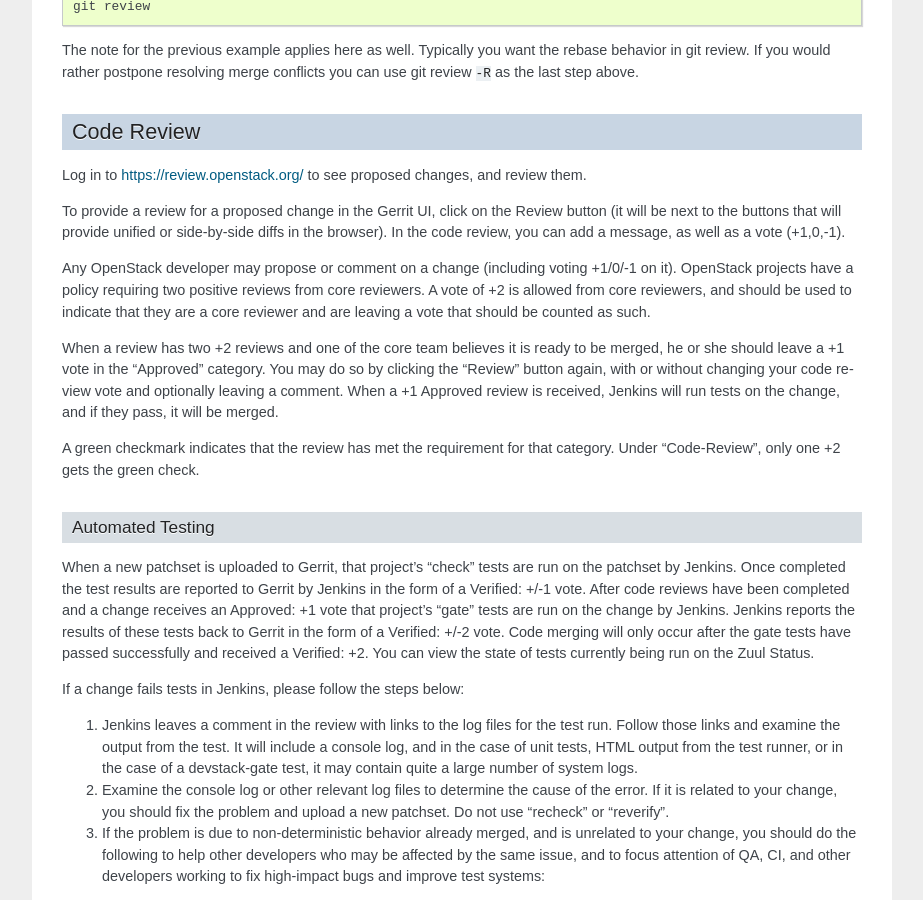
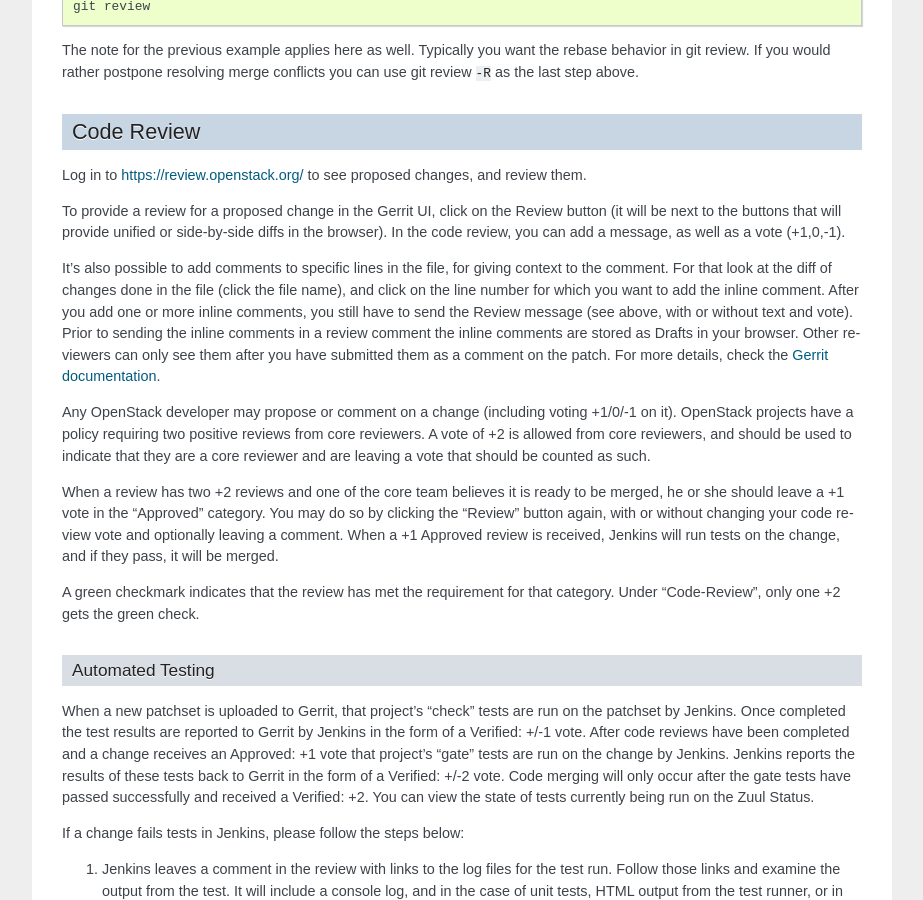
Before and after one commit to openstack-archive/infra-manual, a Sphinx documentation site: the page built from doc/source/developers.rst, in a window 1280 px wide and 900 px high, scrolled down 5791 px. Shown: the whole window, without its empty margins (198-1121 px from the left). Built offline with Sphinx 7.4.7, drawn with Linux system fonts in a browser that asks for light colours.

Commit message:
Add information about inline reviews
Add a paragraph explaining how to comment on specific lines of a review.

Also, add link to Gerrit review documentation.

The Paragraph was copied from https://review.openstack.org/107360 and markup
adjusted.

Change-Id: Id2e848c0ec20d87b504610b2aed492f9c22d9e35
Co-Authored-By: Pavel Sedlák <psedlak@redhat.com>

```diff
--- a/doc/source/developers.rst
+++ b/doc/source/developers.rst
@@ -343,6 +343,18 @@
 unified or side-by-side diffs in the browser). In the code review, you
 can add a message, as well as a vote (+1,0,-1).
 
+It's also possible to add comments to specific lines in the file, for
+giving context to the comment. For that look at the diff of changes
+done in the file (click the file name), and click on the line number
+for which you want to add the inline comment. After you add one or
+more inline comments, you still have to send the Review message (see
+above, with or without text and vote). Prior to sending the inline
+comments in a review comment the inline comments are stored as Drafts
+in your browser. Other reviewers can only see them after you have
+submitted them as a comment on the patch. For more details, check the
+`Gerrit documentation
+<https://review.openstack.org/Documentation/intro-quick.html#_reviewing_the_change>`_.
+
 Any OpenStack developer may propose or comment on a change (including
 voting +1/0/-1 on it). OpenStack projects have a policy requiring two
 positive reviews from core reviewers. A vote of +2 is allowed from
```
